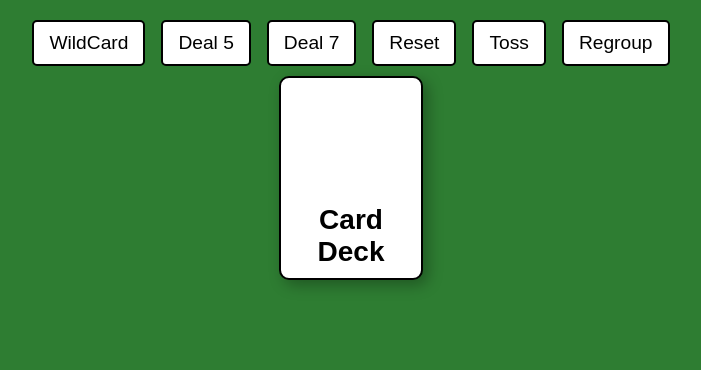
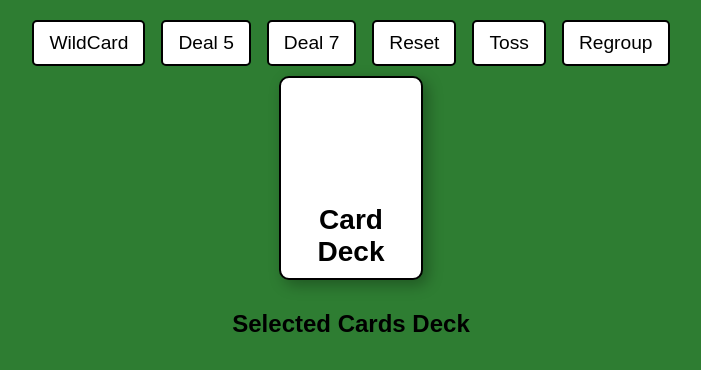
Before and after one commit to SuzaalT/React-Assignment3, a React (Create React App) app: page / in a window 1280 px wide. Shown: the top 370 px of the page, without its empty margins (289-990 px from the left). Built offline with nearby package versions, Linux system fonts and the light colour scheme.

Commit message:
everything works as intended project complete

```diff
--- a/src/App.js
+++ b/src/App.js
@@ -159,13 +159,17 @@ function DeckofCard() {
       {selectedCard &&
         <div>
           <p>You selected:</p>
-          <Card suit={selectedCard.suit} value={selectedCard.value} picked={true}></Card>
+          <Card suit={selectedCard.suit} value={selectedCard.value}></Card>
         </div>}
-      <div className="cards-container">
-        {allSelectedCards.map((c, i) =>
-          <Card key={i} picked={c === pickedCard} onClick={() => handlePickingCard(c)} suit={c.suit} value={c.value}></Card>
-        )}
+      <div className="deck-container">
+        <h2>Selected Cards Deck</h2>
+        <div className="cards-container">
+          {allSelectedCards.map((c, i) =>
+            <Card key={i} picked={c === pickedCard} onClick={() => handlePickingCard(c)} suit={c.suit} value={c.value}></Card>
+          )}
+        </div>
       </div>
+
     </div>
   );
 }
```
